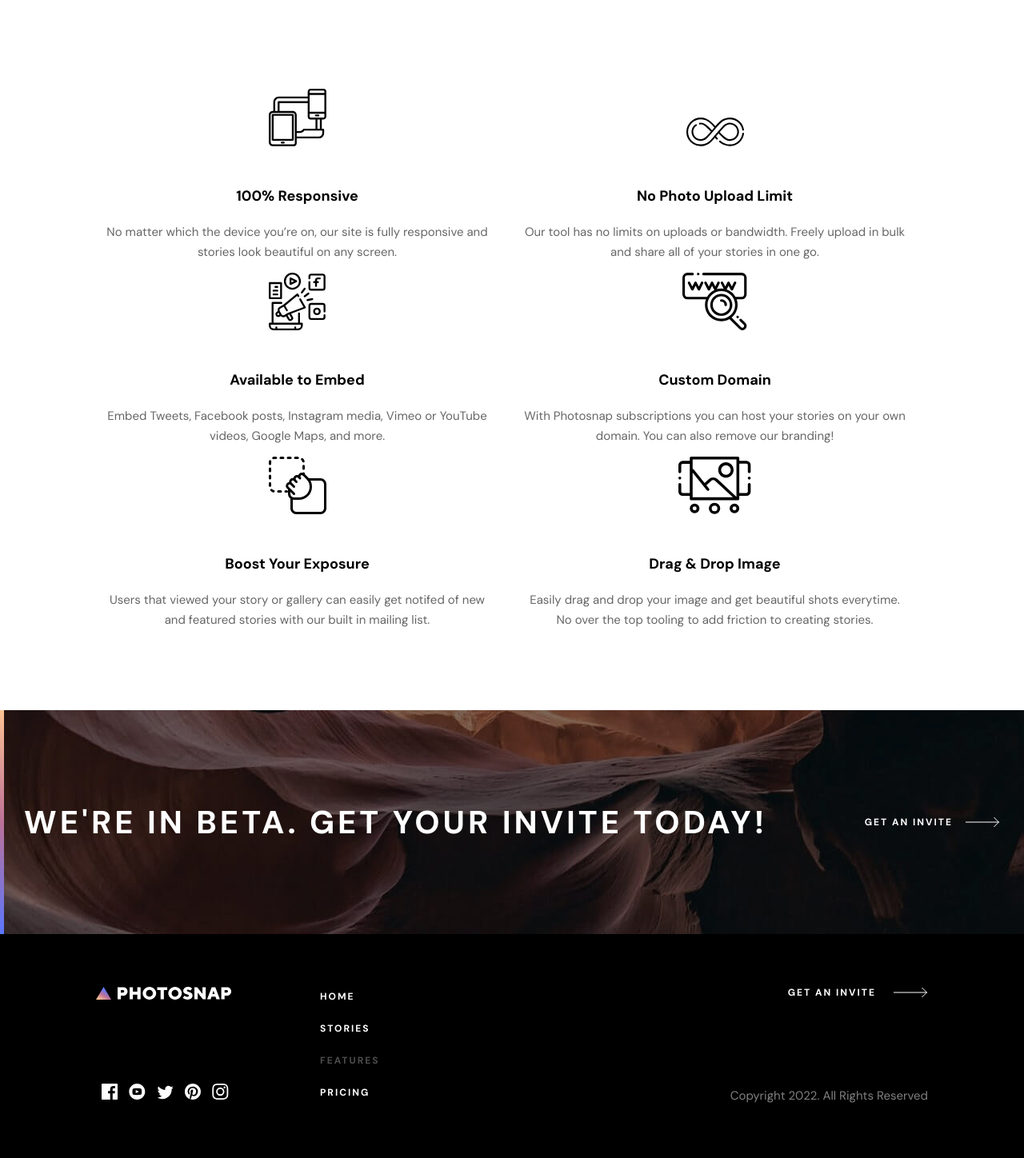
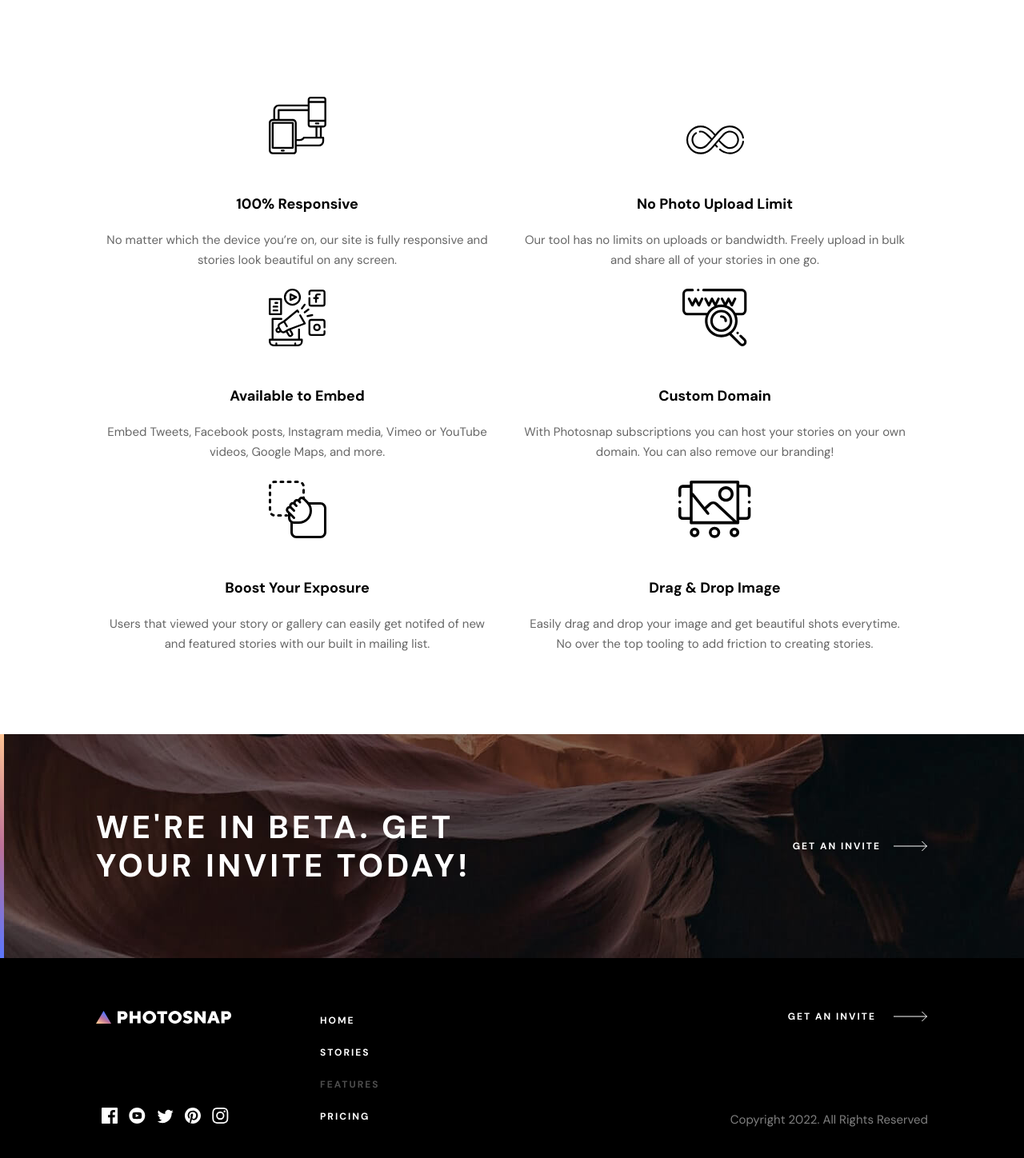
Before and after one commit to ding-09/photosnap, a React (Create React App) app: page /features in a window 1280 px wide. Shown: the part 582-2030 px from the top of the page at 80% size. Built offline with nearby package versions, Linux system fonts and the light colour scheme; the HTML template or start-up script is replaced by a standard one.

Commit message:
fixed spacing issue to align Beta and Footer links

```diff
--- a/src/components/Beta.styled.js
+++ b/src/components/Beta.styled.js
@@ -35,16 +35,16 @@ export const StyledBeta = styled.section`
       line-height: 4.8rem;
       flex: 60%;
     }
-    button {
-      flex: 40%;
-      justify-content: flex-end;
-      margin-right: 1rem;
-      svg {
-        margin-left: 0;
-      }
-    }
     .hero-border {
       height: 100%;
     }
   }
+
+  @media (min-width: 1200px) {
+    padding: 6rem 12rem 6rem 12rem;
+    justify-content: space-between;
+    h2 {
+      max-width: 50%;
+    }
+  }
 `;
--- a/src/components/Footer/index.styled.js
+++ b/src/components/Footer/index.styled.js
@@ -66,7 +66,7 @@ export const StyledFooter = styled.footer`
 
   /* MEDIA QUERIES */
   @media (min-width: 768px) {
-    padding: 6.4rem 4rem;
+    padding: 6.4rem 3rem 6.4rem 4rem;
     .footer-container {
       align-items: flex-start;
       .socials {
@@ -90,9 +90,6 @@ export const StyledFooter = styled.footer`
       flex-direction: column;
       justify-content: space-between;
       align-items: flex-end;
-      a {
-        margin: 0;
-      }
     }
   }
 
--- a/src/styles/GlobalStyle.js
+++ b/src/styles/GlobalStyle.js
@@ -140,7 +140,7 @@ const GlobalStyle = createGlobalStyle`
         }
     }
     .features {
-        margin: 6rem 3rem 3rem;
+        margin: 6rem 3rem 5rem;
         display: flex;
         flex-wrap: wrap;
         flex-direction: column;
@@ -148,11 +148,12 @@ const GlobalStyle = createGlobalStyle`
         /* MEDIA QUERIES */
         @media (min-width: 768px) {
             flex-direction: row;
-            justify-content: center;
-            align-items: center;
-            margin: 12rem 0;
+            align-items: flex-end;
+            margin: 12rem 15rem 8rem;
             article {
+                min-height: 24rem;
                 margin-bottom: 8rem;
+                justify-content: space-between;
             }
         }
         @media (min-width: 1200px) {
```
Also changed, not shown: 1 other file (tests, documents, lock files or other folders).
